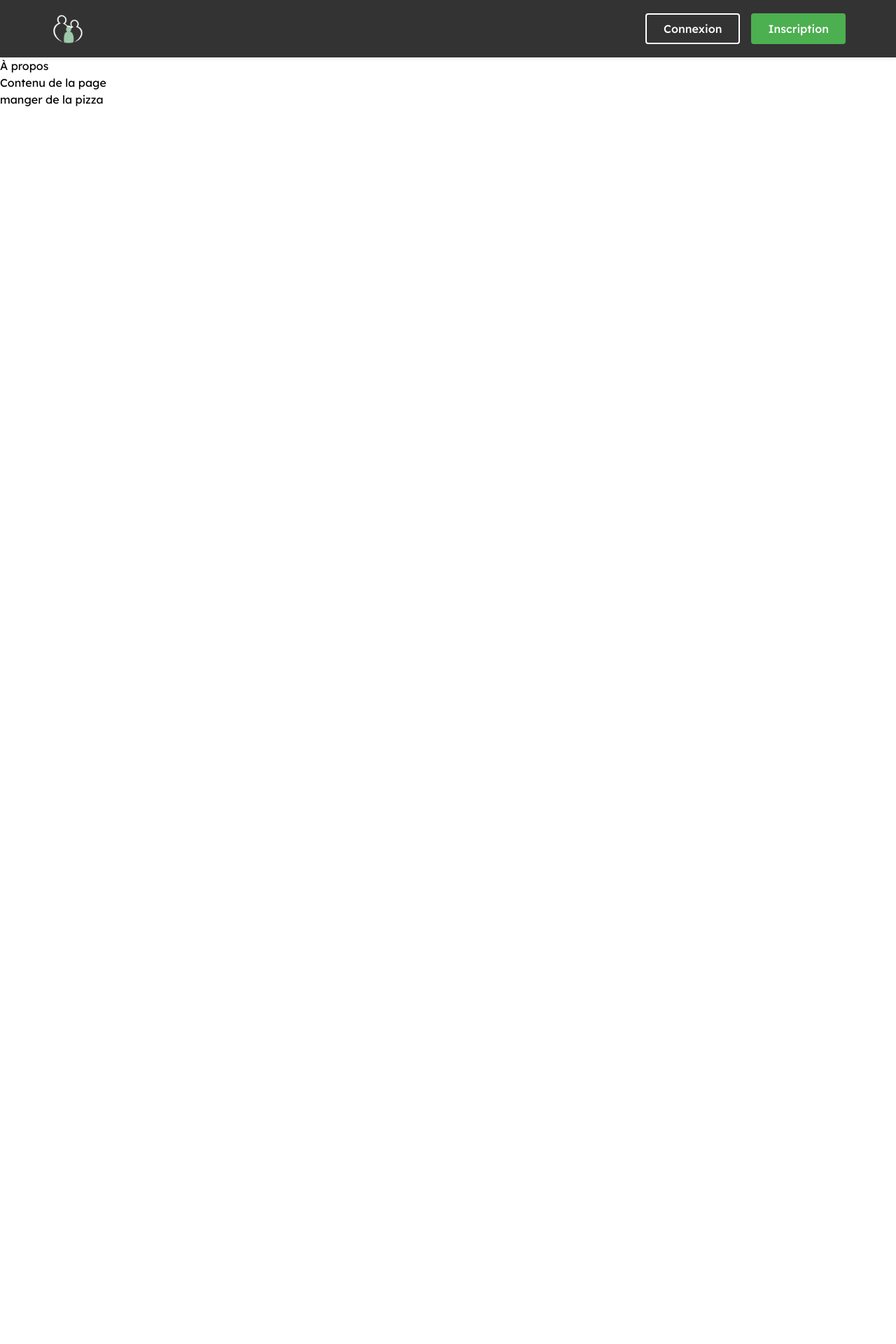
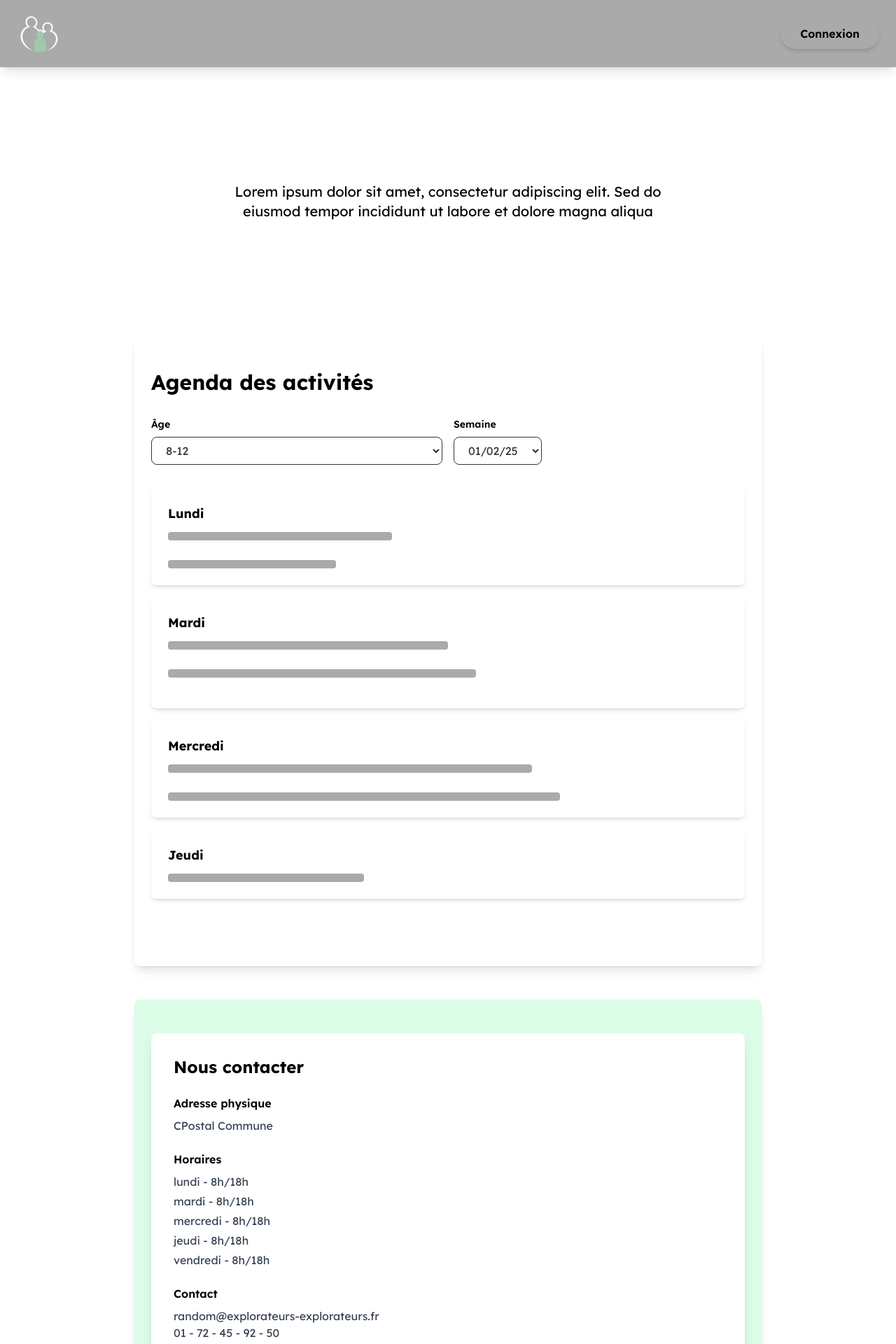
Before and after one commit to lasnelus/info405_explorateurs, a Vue app in the folder frontend/: page / in a window 1280 px wide. Shown: the top 1920 px of the page at 70% size. Before the commit the page ends 800 px from the top, so only its background shows below. Built offline with nearby package versions, Linux system fonts and the light colour scheme.

Commit message:
feat: tailwind c cool j'ai fait le login et la mainpage

```diff
--- a/frontend/src/components/HeaderComponent.vue
+++ b/frontend/src/components/HeaderComponent.vue
@@ -1,101 +1,23 @@
-<script setup lang="ts">
-</script>
-
 <template>
-  <header class="header">
-    <div class="header-container">
-      <div class="logo">
-        <img src="../assets/logoexplorateurV2.1.png" class="logo-img" />
-      </div>
-      <div class="auth-buttons">
-        <button class="btn btn-login">Connexion</button>
-        <button class="btn btn-signup">Inscription</button>
+  <header class="bg-primary text-black shadow-lg sticky top-0 z-100">
+    <div class="max-w-7xl mx-auto px-6 py-4 flex justify-between items-center">
+      <router-link to="/" class="flex items-center cursor-pointer">
+        <img src="../assets/logoexplorateurV2.1.png" class="h-16 w-auto object-contain" alt="Logo" />
+      </router-link>
+      <div class="flex gap-4 items-center">
+        <router-link
+          to="/login"
+          class="bg-secondary px-7 py-2.5 rounded-full font-semibold transition-all duration-300 shadow-md hover:shadow-lg hover:-translate-y-0.5"
+        >
+          Connexion
+        </router-link>
       </div>
     </div>
   </header>
 </template>
 
+<script setup lang="ts">
+</script>
+
 <style scoped>
-.header {
-  background-color: #333;
-  color: white;
-  padding: 1rem 0;
-  box-shadow: 0 2px 4px rgba(0, 0, 0, 0.1);
-  position: sticky;
-  top: 0;
-  z-index: 100;
-}
-
-.header-container {
-  max-width: 1200px;
-  margin: 0 auto;
-  display: flex;
-  justify-content: space-between;
-  align-items: center;
-  padding: 0 2rem;
-}
-
-.logo h1 {
-  margin: 0;
-  font-size: 1.5rem;
-  font-weight: bold;
-}
-
-.logo-img {
-  height: 50px;
-  width: auto;
-  object-fit: contain;
-}
-
-.auth-buttons {
-  display: flex;
-  gap: 1rem;
-}
-
-.btn {
-  padding: 0.5rem 1.5rem;
-  border: none;
-  border-radius: 4px;
-  font-size: 1rem;
-  font-weight: 500;
-  cursor: pointer;
-  transition: all 0.3s ease;
-}
-
-.btn-login {
-  background-color: transparent;
-  color: white;
-  border: 2px solid white;
-}
-
-.btn-login:hover {
-  background-color: white;
-  color: #333;
-}
-
-.btn-signup {
-  background-color: #4caf50;
-  color: white;
-}
-
-.btn-signup:hover {
-  background-color: #45a049;
-}
-
-@media (max-width: 768px) {
-  .header-container {
-    flex-direction: column;
-    gap: 1rem;
-    padding: 1rem;
-  }
-
-  .auth-buttons {
-    width: 100%;
-    gap: 0.5rem;
-  }
-
-  .btn {
-    flex: 1;
-  }
-}
 </style>
--- /dev/null
+++ b/frontend/src/views/LoginView.vue
@@ -0,0 +1,111 @@
+<template>
+  <div class="min-h-screen flex justify-center items-center p-6" :style="{ backgroundColor: 'var(--color-background)' }">
+    <div class="flex flex-col gap-6 w-full max-w-sm">
+      <!-- Formulaire de connexion -->
+      <div class="bg-white rounded-2xl shadow-lg p-10">
+        <form @submit.prevent="handleLogin">
+          <div class="mb-6">
+            <input
+              type="text"
+              v-model="username"
+              placeholder="USR NAME"
+              class="w-full px-4 py-3.5 rounded-lg font-semibold text-sm text-gray-800 uppercase placeholder:text-gray-500 focus:outline-none transition-all"
+              :style="{
+                backgroundColor: '#f0f4f8',
+                '--tw-ring-color': 'var(--color-primary)'
+              }"
+              required
+            />
+          </div>
+
+          <div class="mb-6 relative">
+            <input
+              :type="showPassword ? 'text' : 'password'"
+              v-model="password"
+              placeholder="PSW"
+              class="w-full px-4 py-3.5 rounded-lg font-semibold text-sm text-gray-800 uppercase placeholder:text-gray-500 focus:outline-none transition-all"
+              :style="{
+                backgroundColor: '#f0f4f8',
+                '--tw-ring-color': 'var(--color-primary)'
+              }"
+              required
+            />
+            <button
+              type="button"
+              class="absolute right-4 top-1/2 -translate-y-1/2 text-gray-500 p-2 rounded"
+              :style="{ 'color': 'var(--color-primary)' }"
+              @click="showPassword = !showPassword"
+            >
+              <svg v-if="showPassword" width="20" height="20" viewBox="0 0 24 24" fill="none" stroke="currentColor" stroke-width="2">
+                <path d="M1 12s4-8 11-8 11 8 11 8-4 8-11 8-11-8-11-8z"/>
+                <circle cx="12" cy="12" r="3"/>
+              </svg>
+              <svg v-else width="20" height="20" viewBox="0 0 24 24" fill="none" stroke="currentColor" stroke-width="2">
+                <path d="M17.94 17.94A10.07 10.07 0 0 1 12 20c-7 0-11-8-11-8a18.45 18.45 0 0 1 5.06-5.94M9.9 4.24A9.12 9.12 0 0 1 12 4c7 0 11 8 11 8a18.5 18.5 0 0 1-2.16 3.19m-6.72-1.07a3 3 0 1 1-4.24-4.24"/>
+                <line x1="1" y1="1" x2="23" y2="23"/>
+              </svg>
+            </button>
+          </div>
+
+          <div class="text-center mb-6">
+            <a
+              href="#"
+              @click.prevent="handleForgotPassword"
+              class="hover:underline text-sm transition-colors"
+              :style="{ 'color': 'var(--color-primary)' }"
+            >
+              mot de passe oublié ?
+            </a>
+          </div>
+
+          <button
+            type="submit"
+            class="w-full py-3 text-white rounded-lg font-semibold hover:shadow-lg hover:-translate-y-0.5 active:translate-y-0 transition-all duration-300"
+            :style="{ 'backgroundColor': 'var(--color-primary)' }"
+          >
+            Connexion
+          </button>
+        </form>
+      </div>
+
+      <!-- Inscription -->
+      <div class="bg-white rounded-2xl shadow-lg p-6">
+        <div class="flex flex-col items-center gap-4">
+          <p class="text-sm font-semibold tracking-wide" :style="{ 'color': 'var(--color-primary)' }">PAS DE COMPTE ?</p>
+          <button
+            @click="goToSignup"
+            class="w-full py-2.5 text-white rounded-lg font-semibold hover:shadow-lg hover:-translate-y-0.5 active:translate-y-0 transition-all duration-300"
+            :style="{ 'backgroundColor': 'var(--color-primary)' }"
+          >
+            S'inscrire
+          </button>
+        </div>
+      </div>
+    </div>
+  </div>
+</template>
+
+<script setup lang="ts">
+import { ref } from 'vue'
+import { useRouter } from 'vue-router'
+
+const router = useRouter()
+const username = ref('')
+const password = ref('')
+const showPassword = ref(false)
+
+const handleLogin = () => {
+  console.log('Connexion:', { username: username.value, password: password.value })
+}
+
+const handleForgotPassword = () => {
+  console.log('Mot de passe oublié')
+}
+
+const goToSignup = () => {
+  router.push('/signup')
+}
+</script>
+
+<style scoped>
+</style>
--- a/frontend/src/views/MainPage.vue
+++ b/frontend/src/views/MainPage.vue
@@ -1,8 +1,116 @@
 <template>
-  <div class="about">
-    <h1>À propos</h1>
-    <p>Contenu de la page</p>
-    <button>manger de la pizza</button>
+  <div class="min-h-screen">
+    <div class="relative h-96 text-black overflow-hidden">
+      <div class="absolute inset-0 flex items-center justify-center">
+        <div class="text-center px-6">
+          <p class="text-lg md:text-xl max-w-2xl mx-auto">
+            Lorem ipsum dolor sit amet, consectetur adipiscing elit. Sed do eiusmod tempor incididunt ut labore et dolore magna aliqua
+          </p>
+        </div>
+      </div>
+    </div>
+
+    <div class="max-w-4xl mx-auto px-6 py-12 bg-grey-100 rounded-lg shadow-lg">
+      <!-- Agenda Section -->
+      <section class="mb-12">
+        <h2 class="color-primary text-3xl font-bold mb-8">Agenda des activités</h2>
+
+        <!-- Filters -->
+        <div class="grid grid-cols-2 gap-4 mb-8">
+          <div>
+            <label class="color-primary block text-sm font-semibold mb-2">Âge</label>
+            <select class="border-secondary w-full px-4 py-2 border rounded-lg">
+              <option>8-12</option>
+              <option>13-17</option>
+              <option>18+</option>
+            </select>
+          </div>
+          <div>
+            <label class="color-primary block text-sm font-semibold mb-2">Semaine</label>
+            <select class="border-secondaryw-full px-4 py-2 border rounded-lg">
+              <option>01/02/25</option>
+              <option>08/02/25</option>
+              <option>15/02/25</option>
+            </select>
+          </div>
+        </div>
+
+        <!-- Schedule Cards -->
+        <div class="space-y-4">
+          <!-- Lundi -->
+          <div class="bg-white rounded-lg p-6 shadow-md">
+            <h3 class="font-bold mb-3 text-lg color-primary">Lundi</h3>
+            <div class="space-y-2">
+              <div class="h-3 rounded bg-primary" style="width: 40%"></div>
+              <div class="h-3 rounded bg-secondary" style="width: 60%"></div>
+              <div class="h-3 rounded bg-primary" style="width: 30%"></div>
+            </div>
+          </div>
+
+          <!-- Mardi -->
+          <div class="bg-white rounded-lg p-6 shadow-md">
+            <h3 class="font-bold mb-3 text-lg color-primary">Mardi</h3>
+            <div class="space-y-2">
+              <div class="h-3 rounded bg-primary" style="width: 50%"></div>
+              <div class="h-3 rounded bg-secondary" style="width: 75%"></div>
+              <div class="h-3 rounded bg-primary" style="width: 55%"></div>
+              <div class="h-3 rounded bg-secondary" style="width: 80%"></div>
+            </div>
+          </div>
+
+          <!-- Mercredi -->
+          <div class="bg-white rounded-lg p-6 shadow-md">
+            <h3 class="font-bold mb-3 text-lg color-primary">Mercredi</h3>
+            <div class="space-y-2">
+              <div class="h-3 rounded bg-primary" style="width: 65%"></div>
+              <div class="h-3 rounded bg-secondary" style="width: 45%"></div>
+              <div class="h-3 rounded bg-primary" style="width: 70%"></div>
+            </div>
+          </div>
+
+          <!-- Jeudi -->
+          <div class="bg-white rounded-lg p-6 shadow-md">
+            <h3 class="font-bold mb-3 text-lg color-primary">Jeudi</h3>
+            <div class="space-y-2">
+              <div class="h-3 rounded bg-primary" style="width: 35%"></div>
+            </div>
+          </div>
+        </div>
+      </section>
+    </div>
+    <div class="max-w-4xl mx-auto px-6 py-12 bg-green-100 rounded-lg shadow-lg mt-12">
+      <!-- Contact Section -->
+      <div class="bg-white rounded-lg shadow-lg p-8">
+        <h2 class="text-2xl font-bold mb-6 color-primary">Nous contacter</h2>
+
+        <div class="space-y-6">
+          <!-- Address -->
+          <div>
+            <h3 class="font-semibold mb-2 color-primary">Adresse physique</h3>
+            <p class="text-gray-700">CPostal Commune</p>
+          </div>
+
+          <!-- Hours -->
+          <div>
+            <h3 class="font-semibold mb-2 color-primary">Horaires</h3>
+            <ul class="text-gray-700 space-y-1">
+              <li>lundi - 8h/18h</li>
+              <li>mardi - 8h/18h</li>
+              <li>mercredi - 8h/18h</li>
+              <li>jeudi - 8h/18h</li>
+              <li>vendredi - 8h/18h</li>
+            </ul>
+          </div>
+
+          <!-- Phone -->
+          <div>
+            <h3 class="font-semibold mb-2 color-primary">Contact</h3>
+            <p class="text-gray-700">random@explorateurs-explorateurs.fr</p>
+            <p class="text-gray-700">01 - 72 - 45 - 92 - 50</p>
+          </div>
+        </div>
+      </div>
+    </div>
   </div>
 </template>
 
@@ -10,4 +118,13 @@
 </script>
 
 <style scoped>
+select {
+  background-color: white;
+  color: #333;
+}
+
+select:focus {
+  outline: none;
+  box-shadow: 0 0 0 3px rgba(46, 125, 158, 0.1);
+}
 </style>
```
